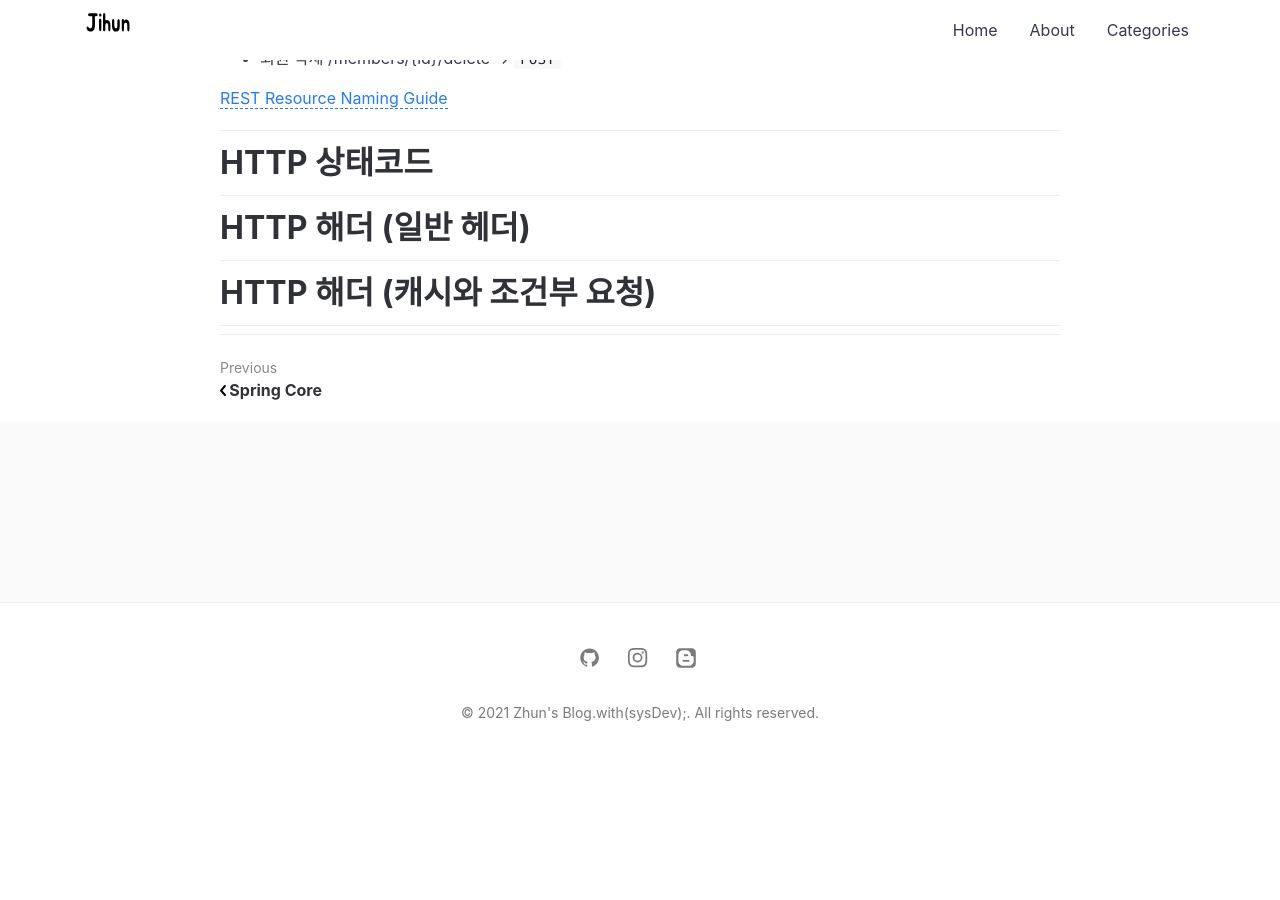
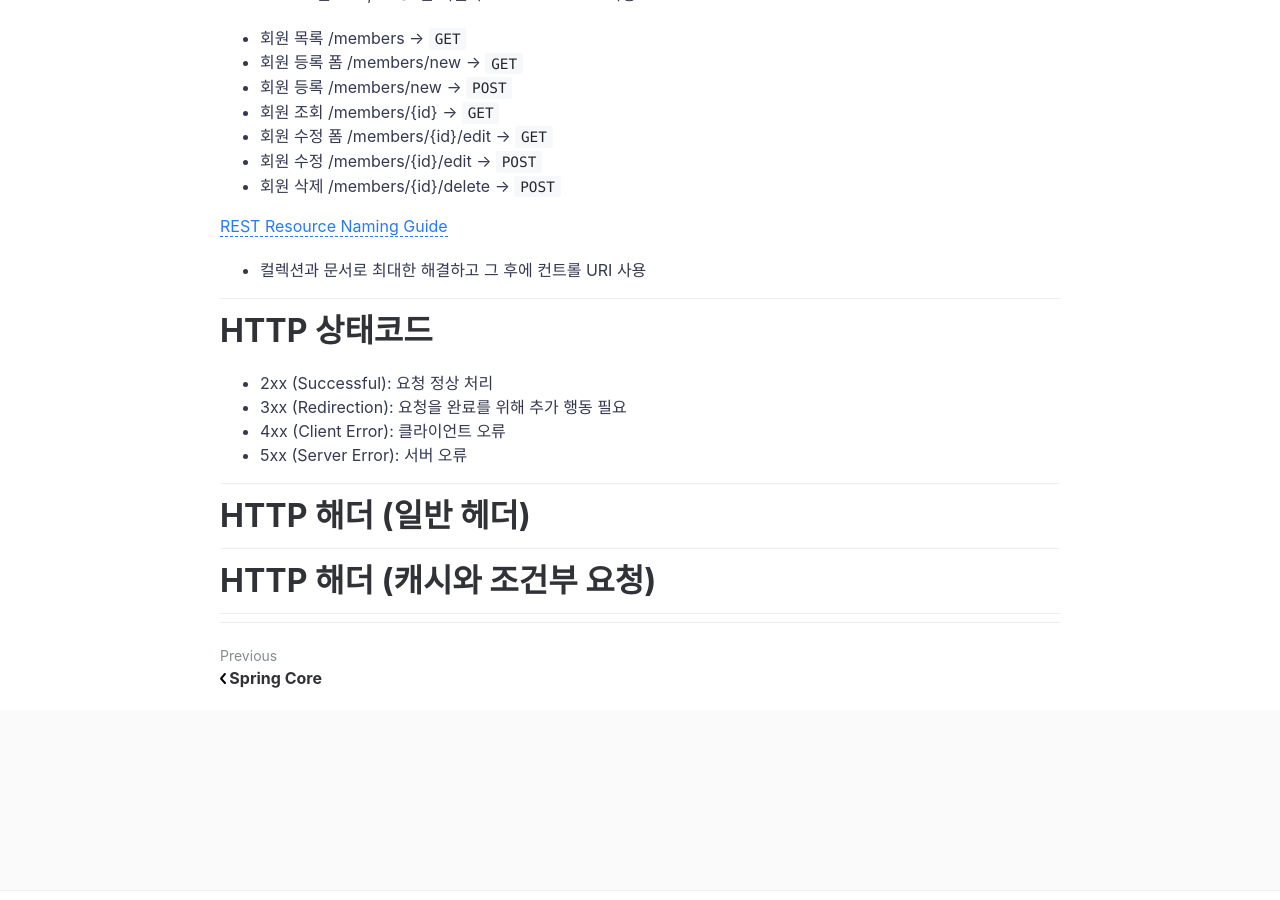
Before and after one commit to jihunparkme/jihunparkme.github.io, a Jekyll site: the page built from _posts/2021-06-23-Http-Web-Network.md, in a window 1280 px wide and 900 px high, scrolled down 9250 px. Built offline with Jekyll 4.4.1, drawn with Linux system fonts in a browser that asks for light colours; comment, search, counter and statistics services are not loaded; before the commit the page ends 10018 px from its top, so only the background shows below that; some of the changed text lies outside the part shown.

Commit message:
[HTTP 상태코드] HTTP 상태코드 소개

```diff
--- a/_posts/2021-06-23-Http-Web-Network.md
+++ b/_posts/2021-06-23-Http-Web-Network.md
@@ -47,6 +47,12 @@ HTTP Web Network 강의 노트
 - HTTP API 설계 예시
 
 6. [HTTP 상태코드](#HTTP-상태코드)
+
+- 2xx (성공)
+- 3xx (리다이렉션)
+- 4xx (클라이언트 오류)
+- 5xx (서버 오류)
+
 7. [HTTP 해더 (일반 헤더)](<#HTTP-해더-(일반-헤더)>)
 8. [HTTP 해더 (캐시와 조건부 요청)](<#HTTP-해더-(캐시와-조건부-요청)>)
 
@@ -402,9 +408,16 @@ HTML FORM은 GET, POST만 지원하므로 Control URI 사용
 
 [REST Resource Naming Guide](https://restfulapi.net/resource-naming/)
 
+- 컬렉션과 문서로 최대한 해결하고 그 후에 컨트롤 URI 사용
+
 ---
 
 # HTTP 상태코드
+
+- 2xx (Successful): 요청 정상 처리
+- 3xx (Redirection): 요청을 완료를 위해 추가 행동 필요
+- 4xx (Client Error): 클라이언트 오류
+- 5xx (Server Error): 서버 오류
 
 ---
 
```
